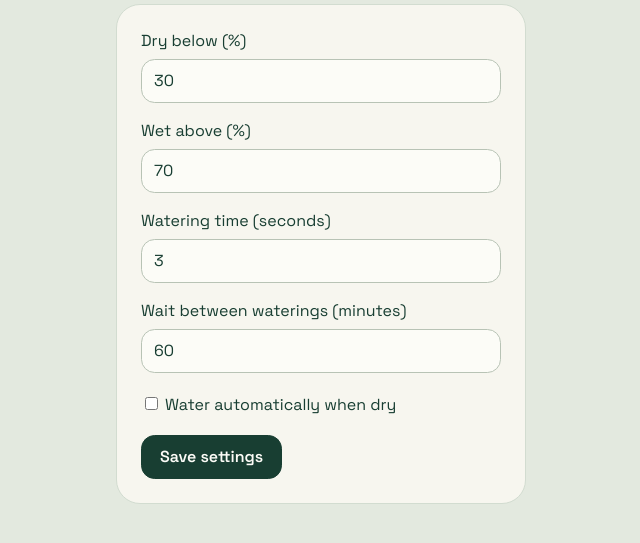
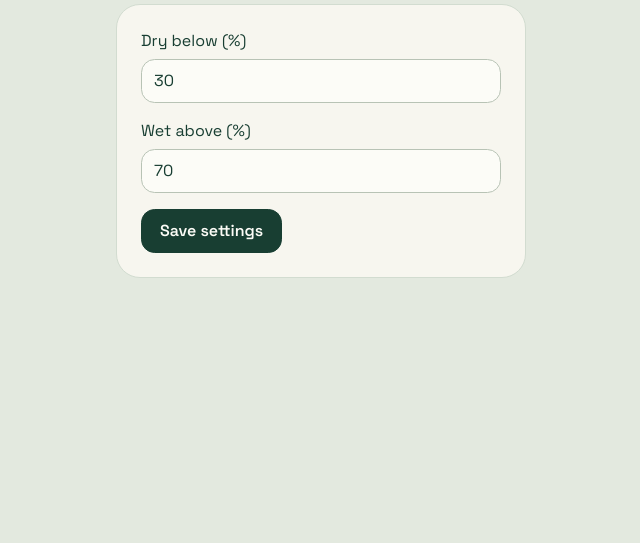
Before and after one commit to Victoria1-bit/smart-plant-monitor, a FastAPI app: page /settings in a window 1280 px wide. Shown: the part 205-748 px from the top of the page, without its empty margins (74-714 px from the left). Run offline with FastAPI, Linux system fonts and the light colour scheme.

Commit message:
Remove watering settings
Only the moisture levels are left to configure. The app no longer
depends on pump.py.

```diff
--- a/main.py
+++ b/main.py
@@ -5,7 +5,6 @@ from fastapi.staticfiles import StaticFiles
 from fastapi.templating import Jinja2Templates
 from pydantic import BaseModel, Field
 
-from pump import MAX_SECONDS
 from sensor import get_status
 from simulator import build_history, make_reading, next_moisture
 
@@ -23,18 +22,12 @@ readings = build_history()
 settings = {
     "dry_threshold": 30,
     "wet_threshold": 70,
-    "water_seconds": 3,
-    "cooldown_minutes": 60,
-    "auto_water": False,
 }
 
 
 class Settings(BaseModel):
     dry_threshold: int = Field(ge=5, le=60)
     wet_threshold: int = Field(ge=40, le=95)
-    water_seconds: int = Field(ge=1, le=MAX_SECONDS)
-    cooldown_minutes: int = Field(ge=1, le=1440)
-    auto_water: bool
 
 
 def take_reading():
@@ -51,7 +44,7 @@ def take_reading():
 
 @app.get("/", include_in_schema=False)
 def home(request: Request):
-    return templates.TemplateResponse(request, "dashboard.html", {"active": "dashboard", "max_seconds": MAX_SECONDS})
+    return templates.TemplateResponse(request, "dashboard.html", {"active": "dashboard"})
 
 
 @app.get("/api/reading")
@@ -116,9 +109,7 @@ def history_page(request: Request):
 
 @app.get("/settings", include_in_schema=False)
 def settings_page(request: Request):
-    return templates.TemplateResponse(
-        request, "settings.html", {"active": "settings", "max_seconds": MAX_SECONDS}
-    )
+    return templates.TemplateResponse(request, "settings.html", {"active": "settings"})
 
 
 @app.get("/login", include_in_schema=False)
--- a/static/settings.js
+++ b/static/settings.js
@@ -1,6 +1,6 @@
-// Loads and saves the watering settings.
+// Loads and saves the moisture levels.
 
-const NUMBER_FIELDS = ["dry_threshold", "wet_threshold", "water_seconds", "cooldown_minutes"];
+const NUMBER_FIELDS = ["dry_threshold", "wet_threshold"];
 const form = document.getElementById("settings-form");
 const message = document.getElementById("settings-message");
 
@@ -10,7 +10,6 @@ async function loadSettings() {
         for (const field of NUMBER_FIELDS) {
             document.getElementById(field).value = settings[field];
         }
-        document.getElementById("auto_water").checked = settings.auto_water;
     } catch (error) {
         showMessage(message, error.message, true);
     }
@@ -19,7 +18,7 @@ async function loadSettings() {
 form.addEventListener("submit", async (event) => {
     event.preventDefault();
 
-    const values = { auto_water: document.getElementById("auto_water").checked };
+    const values = {};
     for (const field of NUMBER_FIELDS) {
         values[field] = Number(document.getElementById(field).value);
     }
--- a/static/style.css
+++ b/static/style.css
@@ -248,11 +248,6 @@ select {
     border-radius: var(--radius-input);
 }
 
-input[type="checkbox"] {
-    min-height: 0;
-    accent-color: var(--forest);
-}
-
 button {
     min-height: 44px;
     padding: 8px 18px;
@@ -302,15 +297,12 @@ button:disabled {
     max-width: 360px;
 }
 
-.form input:not([type="checkbox"]) {
+.form input {
     width: 100%;
     box-sizing: border-box;
     margin-bottom: 10px;
 }
 
-.checkbox {
-    margin: 4px 0 12px;
-}
 
 @media (max-width: 700px) {
     main {
--- a/templates/settings.html
+++ b/templates/settings.html
@@ -13,14 +13,6 @@
         <label for="wet_threshold">Wet above (%)</label>
         <input id="wet_threshold" type="number" min="40" max="95" required>
 
-        <label for="water_seconds">Watering time (seconds)</label>
-        <input id="water_seconds" type="number" min="1" max="{{ max_seconds }}" required>
-
-        <label for="cooldown_minutes">Wait between waterings (minutes)</label>
-        <input id="cooldown_minutes" type="number" min="1" max="1440" required>
-
-        <label class="checkbox"><input id="auto_water" type="checkbox"> Water automatically when dry</label>
-
         <button type="submit">Save settings</button>
     </form>
     <p class="message" id="settings-message" role="status"></p>
```
